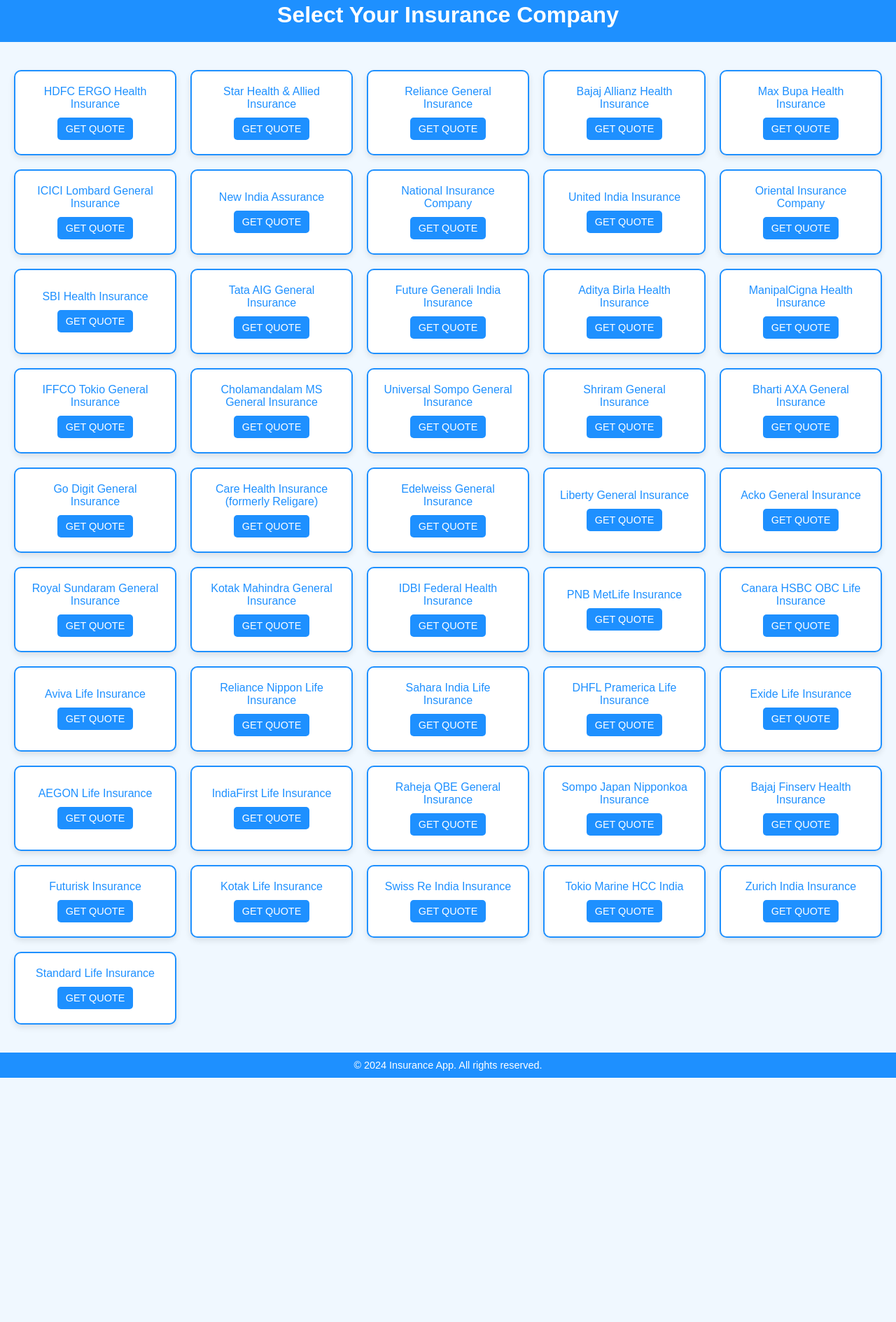
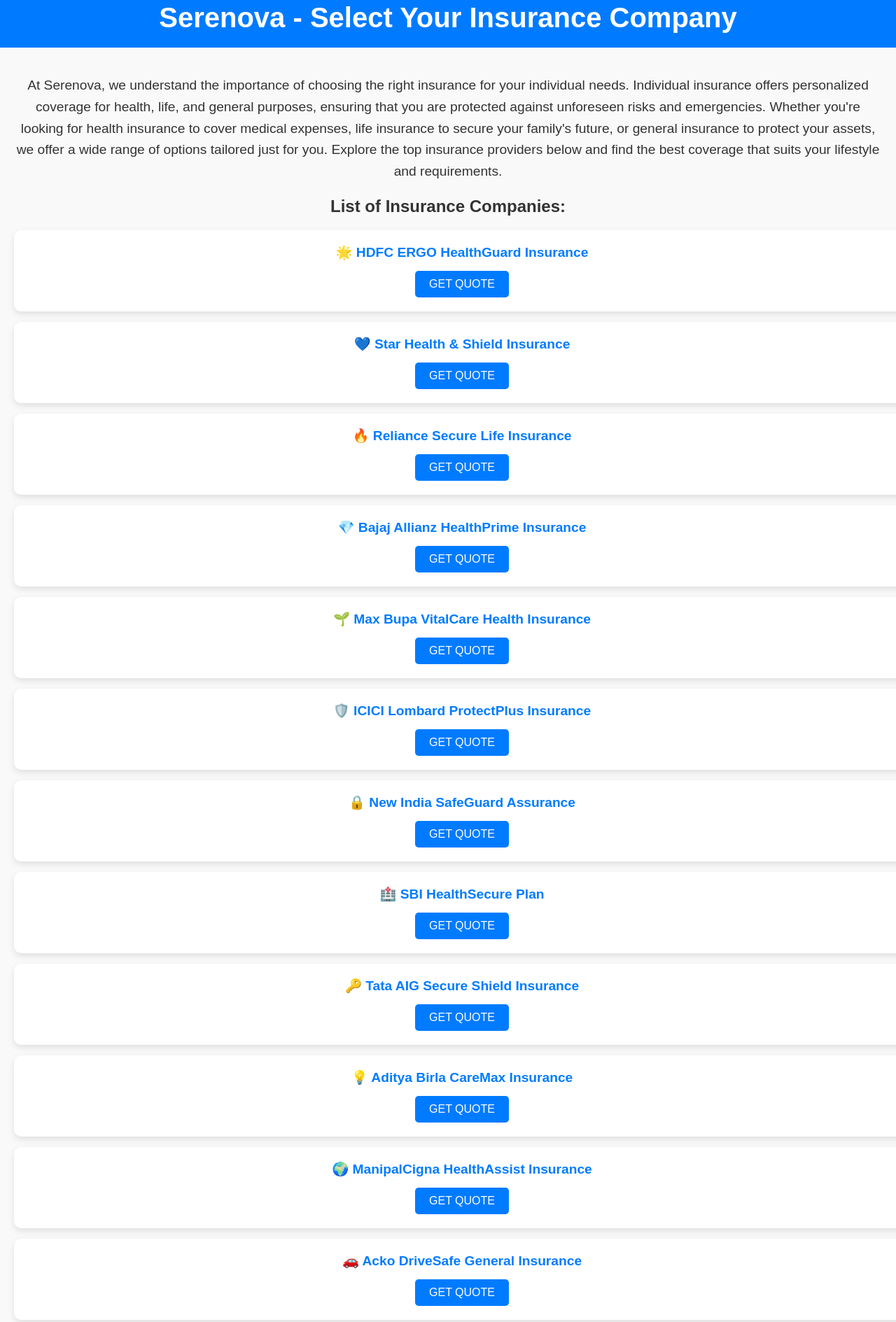
Before and after one commit to Srikar2795/Serenova, a plain HTML site: page individual-insurance-details.html in a window 1280 px wide. Shown: the part 17-1906 px from the top of the page at 70% size. Before the commit the page ends 1557 px from the top, so only its background shows below. Drawn offline with Linux system fonts and the light colour scheme.

Commit message:
individual-insurance-details.html

```diff
--- a/individual-insurance-details.html
+++ b/individual-insurance-details.html
@@ -9,145 +9,228 @@
             font-family: Arial, sans-serif;
             margin: 0;
             padding: 0;
-            background-color: #f0f8ff;
-            color: #000;
+            background-color: #f9f9f9;
+            color: #333;
         }
 
         header {
-            background-color: #1e90ff;
+            background-color: #007bff;
             color: #fff;
             padding: 20px;
             text-align: center;
         }
 
         header h1 {
-            font-size: 2em;
+            font-size: 2.5em;
             margin: 0;
         }
 
         .container {
             padding: 20px;
+            text-align: center;
         }
 
-        .insurance-grid {
-            display: grid;
-            grid-template-columns: repeat(auto-fit, minmax(200px, 1fr));
-            gap: 20px;
-            margin-top: 20px;
+        .intro-text {
+            font-size: 1.2em;
+            margin-bottom: 20px;
+            line-height: 1.6;
         }
 
-        .insurance-item {
-            display: flex;
-            flex-direction: column;
-            align-items: center;
-            justify-content: center;
-            padding: 20px;
-            background-color: #ffffff;
-            border: 2px solid #1e90ff;
-            border-radius: 10px;
-            box-shadow: 0 4px 8px rgba(0, 0, 0, 0.1);
-            text-align: center;
-            transition: transform 0.2s, background-color 0.2s;
+        ul.insurance-list {
+            list-style: none;
+            padding: 0;
+            margin: 0; /* Removed margin to remove space */
         }
 
-        .insurance-item:hover {
-            transform: scale(1.05);
-            background-color: #f0f8ff;
+        li.insurance-item {
+            background-color: #fff;
+            padding: 20px;
+            border-radius: 10px;
+            box-shadow: 0 4px 10px rgba(0, 0, 0, 0.1);
+            margin-bottom: 15px;
+            text-align: center;
+            transition: transform 0.3s, box-shadow 0.3s;
+            width: 100%; /* Make each item take full width */
         }
 
-        .insurance-item span {
-            font-size: 1em;
-            color: #1e90ff;
+        li.insurance-item:hover {
+            transform: translateY(-10px);
+            box-shadow: 0 8px 20px rgba(0, 0, 0, 0.2);
         }
 
-        .insurance-item button {
-            margin-top: 10px;
-            padding: 8px 12px;
-            font-size: 0.9em;
+        li.insurance-item span {
+            font-size: 1.2em;
+            color: #007bff;
+            font-weight: bold;
+            margin-bottom: 15px;
+            display: block;
+        }
+
+        li.insurance-item button {
+            padding: 10px 20px;
+            font-size: 1em;
             color: #fff;
-            background-color: #1e90ff;
+            background-color: #007bff;
             border: none;
             border-radius: 5px;
             cursor: pointer;
-            transition: background-color 0.2s;
+            transition: background-color 0.3s;
         }
 
-        .insurance-item button:hover {
-            background-color: #104e8b;
+        li.insurance-item button:hover {
+            background-color: #0056b3;
         }
 
         footer {
-            background-color: #1e90ff;
+            background-color: #007bff;
+            color: #fff;
             text-align: center;
-            padding: 10px;
-            margin-top: 20px;
-            color: #fff;
+            padding: 10px 0;
+            margin-top: 40px;
         }
 
         footer p {
             margin: 0;
-            font-size: 0.9em;
+        }
+
+        @media (max-width: 768px) {
+            header h1 {
+                font-size: 2em;
+            }
         }
     </style>
 </head>
 <body>
     <header>
-        <h1>Select Your Insurance Company</h1>
+        <h1>Serenova - Select Your Insurance Company</h1>
     </header>
 
     <div class="container">
-        <div class="insurance-grid">
-            <div class="insurance-item"><span>HDFC ERGO Health Insurance</span><button>GET QUOTE</button></div>
-            <div class="insurance-item"><span>Star Health & Allied Insurance</span><button>GET QUOTE</button></div>
-            <div class="insurance-item"><span>Reliance General Insurance</span><button>GET QUOTE</button></div>
-            <div class="insurance-item"><span>Bajaj Allianz Health Insurance</span><button>GET QUOTE</button></div>
-            <div class="insurance-item"><span>Max Bupa Health Insurance</span><button>GET QUOTE</button></div>
-            <div class="insurance-item"><span>ICICI Lombard General Insurance</span><button>GET QUOTE</button></div>
-            <div class="insurance-item"><span>New India Assurance</span><button>GET QUOTE</button></div>
-            <div class="insurance-item"><span>National Insurance Company</span><button>GET QUOTE</button></div>
-            <div class="insurance-item"><span>United India Insurance</span><button>GET QUOTE</button></div>
-            <div class="insurance-item"><span>Oriental Insurance Company</span><button>GET QUOTE</button></div>
-            <div class="insurance-item"><span>SBI Health Insurance</span><button>GET QUOTE</button></div>
-            <div class="insurance-item"><span>Tata AIG General Insurance</span><button>GET QUOTE</button></div>
-            <div class="insurance-item"><span>Future Generali India Insurance</span><button>GET QUOTE</button></div>
-            <div class="insurance-item"><span>Aditya Birla Health Insurance</span><button>GET QUOTE</button></div>
-            <div class="insurance-item"><span>ManipalCigna Health Insurance</span><button>GET QUOTE</button></div>
-            <div class="insurance-item"><span>IFFCO Tokio General Insurance</span><button>GET QUOTE</button></div>
-            <div class="insurance-item"><span>Cholamandalam MS General Insurance</span><button>GET QUOTE</button></div>
-            <div class="insurance-item"><span>Universal Sompo General Insurance</span><button>GET QUOTE</button></div>
-            <div class="insurance-item"><span>Shriram General Insurance</span><button>GET QUOTE</button></div>
-            <div class="insurance-item"><span>Bharti AXA General Insurance</span><button>GET QUOTE</button></div>
-            <div class="insurance-item"><span>Go Digit General Insurance</span><button>GET QUOTE</button></div>
-            <div class="insurance-item"><span>Care Health Insurance (formerly Religare)</span><button>GET QUOTE</button></div>
-            <div class="insurance-item"><span>Edelweiss General Insurance</span><button>GET QUOTE</button></div>
-            <div class="insurance-item"><span>Liberty General Insurance</span><button>GET QUOTE</button></div>
-            <div class="insurance-item"><span>Acko General Insurance</span><button>GET QUOTE</button></div>
-            <div class="insurance-item"><span>Royal Sundaram General Insurance</span><button>GET QUOTE</button></div>
-            <div class="insurance-item"><span>Kotak Mahindra General Insurance</span><button>GET QUOTE</button></div>
-            <div class="insurance-item"><span>IDBI Federal Health Insurance</span><button>GET QUOTE</button></div>
-            <div class="insurance-item"><span>PNB MetLife Insurance</span><button>GET QUOTE</button></div>
-            <div class="insurance-item"><span>Canara HSBC OBC Life Insurance</span><button>GET QUOTE</button></div>
-            <div class="insurance-item"><span>Aviva Life Insurance</span><button>GET QUOTE</button></div>
-            <div class="insurance-item"><span>Reliance Nippon Life Insurance</span><button>GET QUOTE</button></div>
-            <div class="insurance-item"><span>Sahara India Life Insurance</span><button>GET QUOTE</button></div>
-            <div class="insurance-item"><span>DHFL Pramerica Life Insurance</span><button>GET QUOTE</button></div>
-            <div class="insurance-item"><span>Exide Life Insurance</span><button>GET QUOTE</button></div>
-            <div class="insurance-item"><span>AEGON Life Insurance</span><button>GET QUOTE</button></div>
-            <div class="insurance-item"><span>IndiaFirst Life Insurance</span><button>GET QUOTE</button></div>
-            <div class="insurance-item"><span>Raheja QBE General Insurance</span><button>GET QUOTE</button></div>
-            <div class="insurance-item"><span>Sompo Japan Nipponkoa Insurance</span><button>GET QUOTE</button></div>
-            <div class="insurance-item"><span>Bajaj Finserv Health Insurance</span><button>GET QUOTE</button></div>
-            <div class="insurance-item"><span>Futurisk Insurance</span><button>GET QUOTE</button></div>
-            <div class="insurance-item"><span>Kotak Life Insurance</span><button>GET QUOTE</button></div>
-            <div class="insurance-item"><span>Swiss Re India Insurance</span><button>GET QUOTE</button></div>
-            <div class="insurance-item"><span>Tokio Marine HCC India</span><button>GET QUOTE</button></div>
-            <div class="insurance-item"><span>Zurich India Insurance</span><button>GET QUOTE</button></div>
-            <div class="insurance-item"><span>Standard Life Insurance</span><button>GET QUOTE</button></div>
-        </div>
+        <p class="intro-text">
+            At Serenova, we understand the importance of choosing the right insurance for your individual needs.
+            Individual insurance offers personalized coverage for health, life, and general purposes, ensuring that
+            you are protected against unforeseen risks and emergencies. Whether you're looking for health insurance to
+            cover medical expenses, life insurance to secure your family's future, or general insurance to protect your
+            assets, we offer a wide range of options tailored just for you. Explore the top insurance providers below and
+            find the best coverage that suits your lifestyle and requirements.
+        </p>
+
+        <h2>List of Insurance Companies:</h2>
+
+        <ul class="insurance-list">
+            <li class="insurance-item">
+                <span>🌟 HDFC ERGO HealthGuard Insurance</span>
+                <button>GET QUOTE</button>
+            </li>
+            <li class="insurance-item">
+                <span>💙 Star Health & Shield Insurance</span>
+                <button>GET QUOTE</button>
+            </li>
+            <li class="insurance-item">
+                <span>🔥 Reliance Secure Life Insurance</span>
+                <button>GET QUOTE</button>
+            </li>
+            <li class="insurance-item">
+                <span>💎 Bajaj Allianz HealthPrime Insurance</span>
+                <button>GET QUOTE</button>
+            </li>
+            <li class="insurance-item">
+                <span>🌱 Max Bupa VitalCare Health Insurance</span>
+                <button>GET QUOTE</button>
+            </li>
+            <li class="insurance-item">
+                <span>🛡️ ICICI Lombard ProtectPlus Insurance</span>
+                <button>GET QUOTE</button>
+            </li>
+            <li class="insurance-item">
+                <span>🔒 New India SafeGuard Assurance</span>
+                <button>GET QUOTE</button>
+            </li>
+            <li class="insurance-item">
+                <span>🏥 SBI HealthSecure Plan</span>
+                <button>GET QUOTE</button>
+            </li>
+            <li class="insurance-item">
+                <span>🔑 Tata AIG Secure Shield Insurance</span>
+                <button>GET QUOTE</button>
+            </li>
+            <li class="insurance-item">
+                <span>💡 Aditya Birla CareMax Insurance</span>
+                <button>GET QUOTE</button>
+            </li>
+            <li class="insurance-item">
+                <span>🌍 ManipalCigna HealthAssist Insurance</span>
+                <button>GET QUOTE</button>
+            </li>
+            <li class="insurance-item">
+                <span>🚗 Acko DriveSafe General Insurance</span>
+                <button>GET QUOTE</button>
+            </li>
+            <li class="insurance-item">
+                <span>🌟 Future Generali SecureLife Insurance</span>
+                <button>GET QUOTE</button>
+            </li>
+            <li class="insurance-item">
+                <span>💬 Royal Sundaram SafeGuard Plus</span>
+                <button>GET QUOTE</button>
+            </li>
+            <li class="insurance-item">
+                <span>🏆 Exide Life SecureFuture Insurance</span>
+                <button>GET QUOTE</button>
+            </li>
+            <li class="insurance-item">
+                <span>🔹 Birla Sun Life Shield Plan</span>
+                <button>GET QUOTE</button>
+            </li>
+            <li class="insurance-item">
+                <span>📊 Bharti AXA HealthMax Insurance</span>
+                <button>GET QUOTE</button>
+            </li>
+            <li class="insurance-item">
+                <span>⚡ Future Generali HealthSecure Insurance</span>
+                <button>GET QUOTE</button>
+            </li>
+            <li class="insurance-item">
+                <span>💼 HDFC Life LifeGuard Plan</span>
+                <button>GET QUOTE</button>
+            </li>
+            <li class="insurance-item">
+                <span>🛡️ LIC India LifeSecure Insurance</span>
+                <button>GET QUOTE</button>
+            </li>
+            <li class="insurance-item">
+                <span>🔐 Kotak Mahindra General Secure Plan</span>
+                <button>GET QUOTE</button>
+            </li>
+            <li class="insurance-item">
+                <span>🌟 Bharti AXA LifeSecure Insurance</span>
+                <button>GET QUOTE</button>
+            </li>
+            <li class="insurance-item">
+                <span>🏠 Oriental PropertyShield Insurance</span>
+                <button>GET QUOTE</button>
+            </li>
+            <li class="insurance-item">
+                <span>💡 Reliance LifeProtection Plan</span>
+                <button>GET QUOTE</button>
+            </li>
+            <li class="insurance-item">
+                <span>💼 GoDigit CompleteCare Insurance</span>
+                <button>GET QUOTE</button>
+            </li>
+            <li class="insurance-item">
+                <span>🛡️ Shriram SafeGuard Insurance</span>
+                <button>GET QUOTE</button>
+            </li>
+            <li class="insurance-item">
+                <span>🚑 ICICI Prudential HealthShield Insurance</span>
+                <button>GET QUOTE</button>
+            </li>
+        </ul>
     </div>
 
     <footer>
-        <p>&copy; 2024 Insurance App. All rights reserved.</p>
+        <p>&copy; 2024 Serenova Insurance App. All rights reserved.</p>
     </footer>
 </body>
 </html>
```
